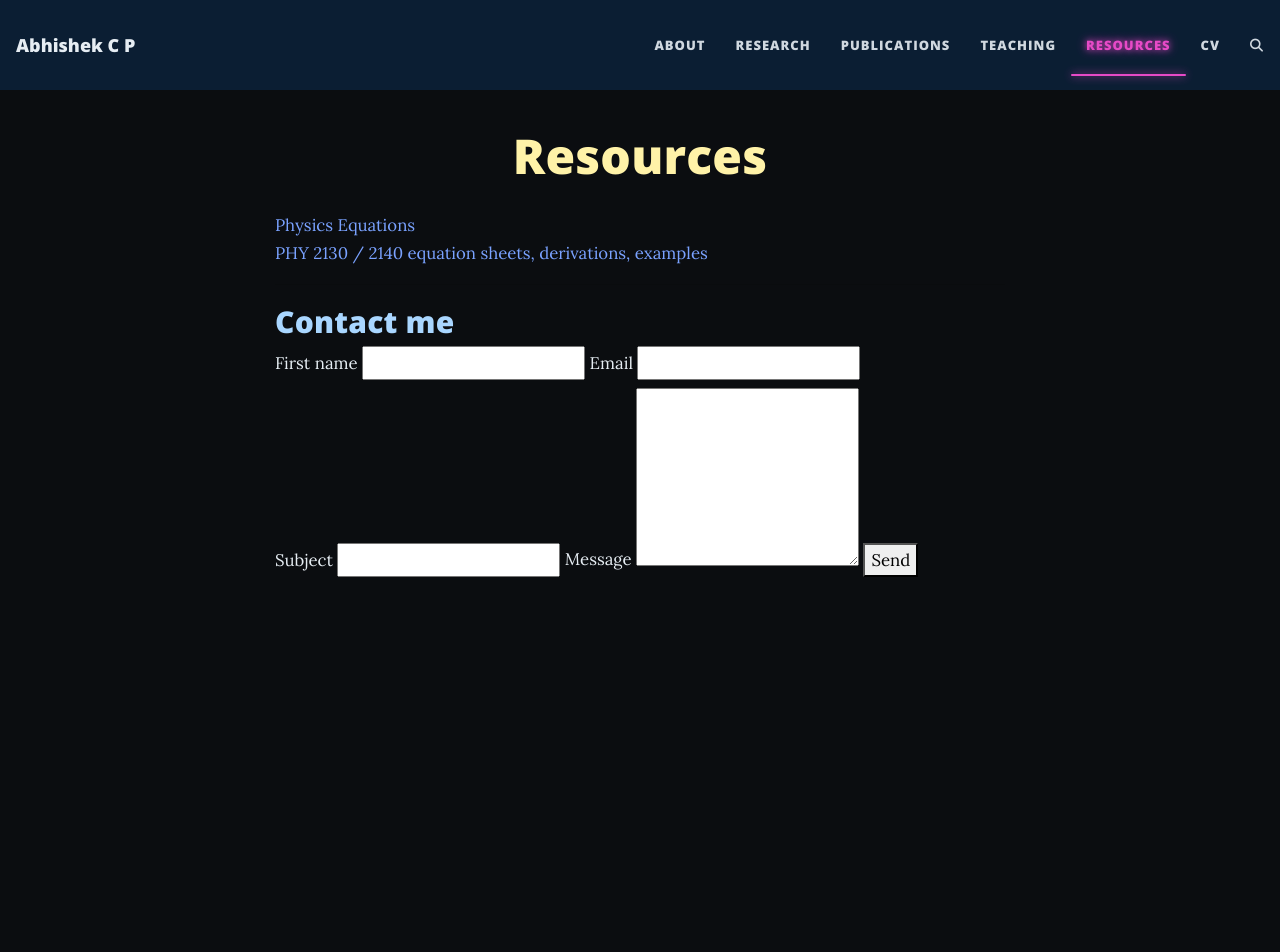
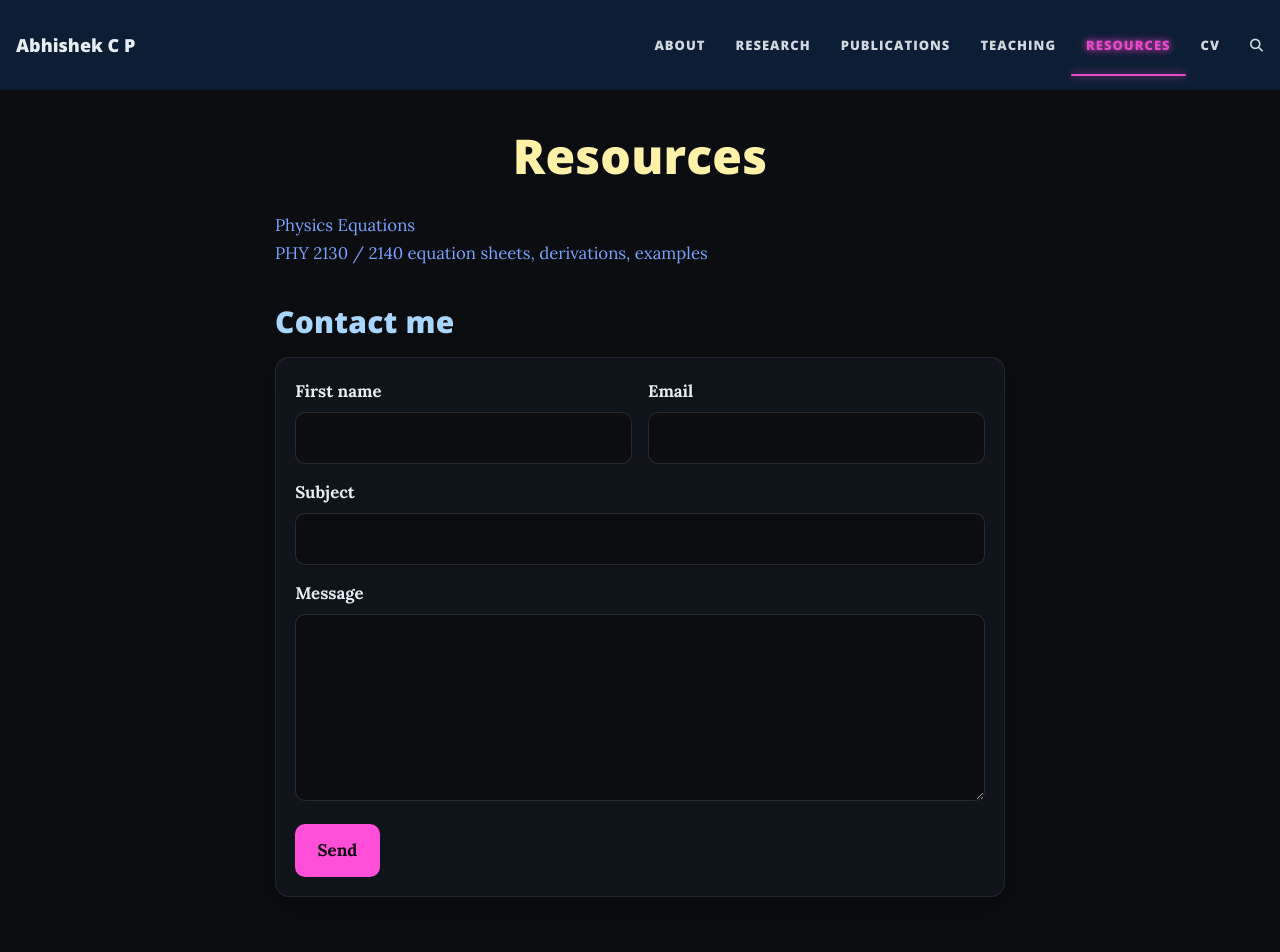
Before and after one commit to abhishek-c-p/abhishek-c-p.github.io, a Jekyll site: the page built from resources.md, in a window 1280 px wide and 1210 px high. Shown: the top 952 px of the window. Built offline with Jekyll 4.4.1, drawn with Linux system fonts in a browser that asks for light colours; comment, search, counter and statistics services are not loaded.

Commit message:
Add styling for contact form and buttons

```diff
--- a/assets/css/custom.css
+++ b/assets/css/custom.css
@@ -139,3 +139,70 @@ footer * {
   position: relative;
   z-index: 2;
 }
+
+
+/* ===== Contact form styling ===== */
+.contact-card {
+  background: #0f141a;
+  border: 1px solid rgba(255,255,255,0.08);
+  padding: 1.2rem;
+  border-radius: 14px;
+  max-width: 820px;
+  margin: 1.2rem auto 2rem auto;
+  box-shadow: 0 8px 30px rgba(0,0,0,0.35);
+}
+
+.contact-card label {
+  display: block;
+  margin-bottom: 0.9rem;
+  font-weight: 600;
+  color: #e6edf3;
+}
+
+.contact-row {
+  display: grid;
+  grid-template-columns: 1fr 1fr;
+  gap: 1rem;
+}
+
+.contact-card input,
+.contact-card textarea {
+  width: 100%;
+  margin-top: 0.4rem;
+  background: #0b0d10;
+  color: #e6edf3;
+  border: 1px solid rgba(255,255,255,0.12);
+  border-radius: 10px;
+  padding: 0.7rem 0.8rem;
+  font-size: 1rem;
+  outline: none;
+}
+
+.contact-card input:focus,
+.contact-card textarea:focus {
+  border-color: #ff4fd8;
+  box-shadow: 0 0 0 2px rgba(255,79,216,0.25);
+}
+
+.contact-btn {
+  display: inline-block;
+  background: #ff4fd8;
+  color: #0b0d10;
+  font-weight: 800;
+  border: none;
+  border-radius: 10px;
+  padding: 0.75rem 1.4rem;
+  cursor: pointer;
+  transition: transform 0.08s ease, box-shadow 0.2s ease;
+}
+
+.contact-btn:hover {
+  transform: translateY(-1px);
+  box-shadow: 0 0 14px rgba(255,79,216,0.5);
+}
+
+@media (max-width: 680px) {
+  .contact-row {
+    grid-template-columns: 1fr;
+  }
+}
```
